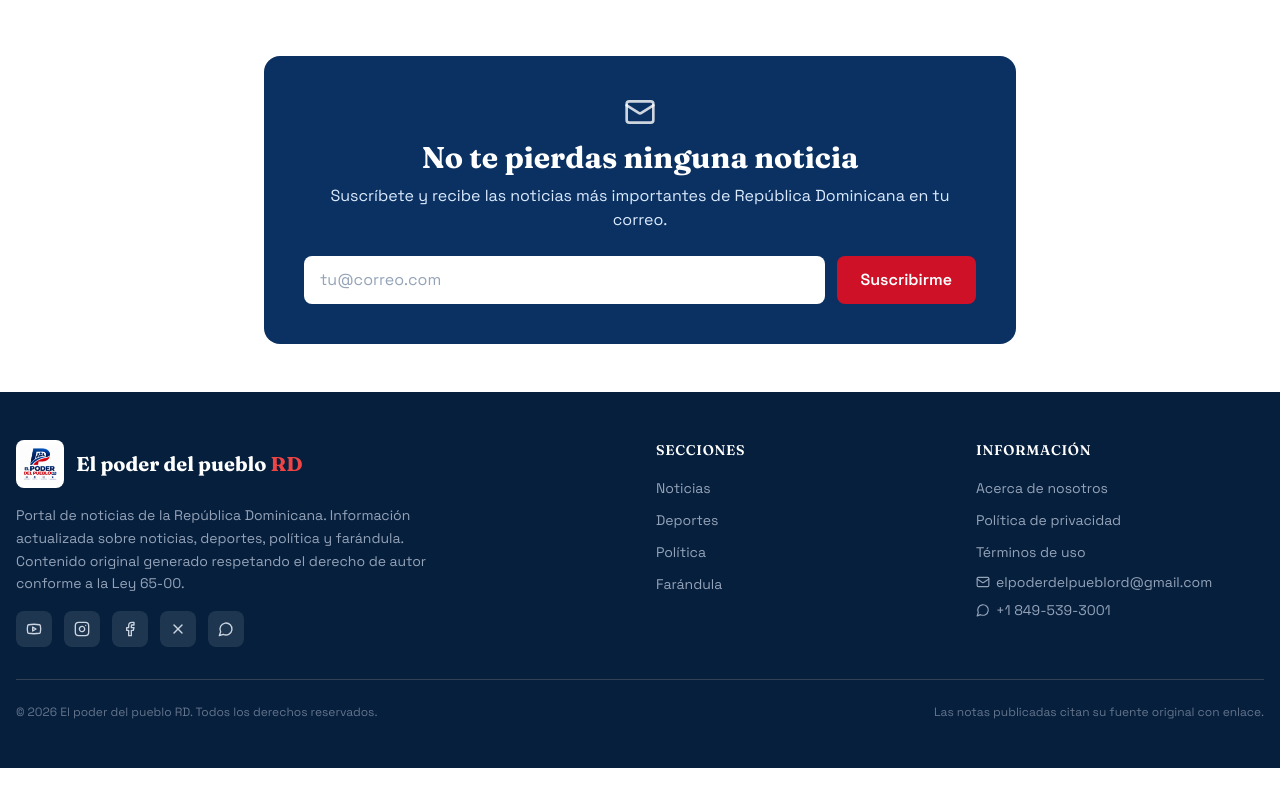
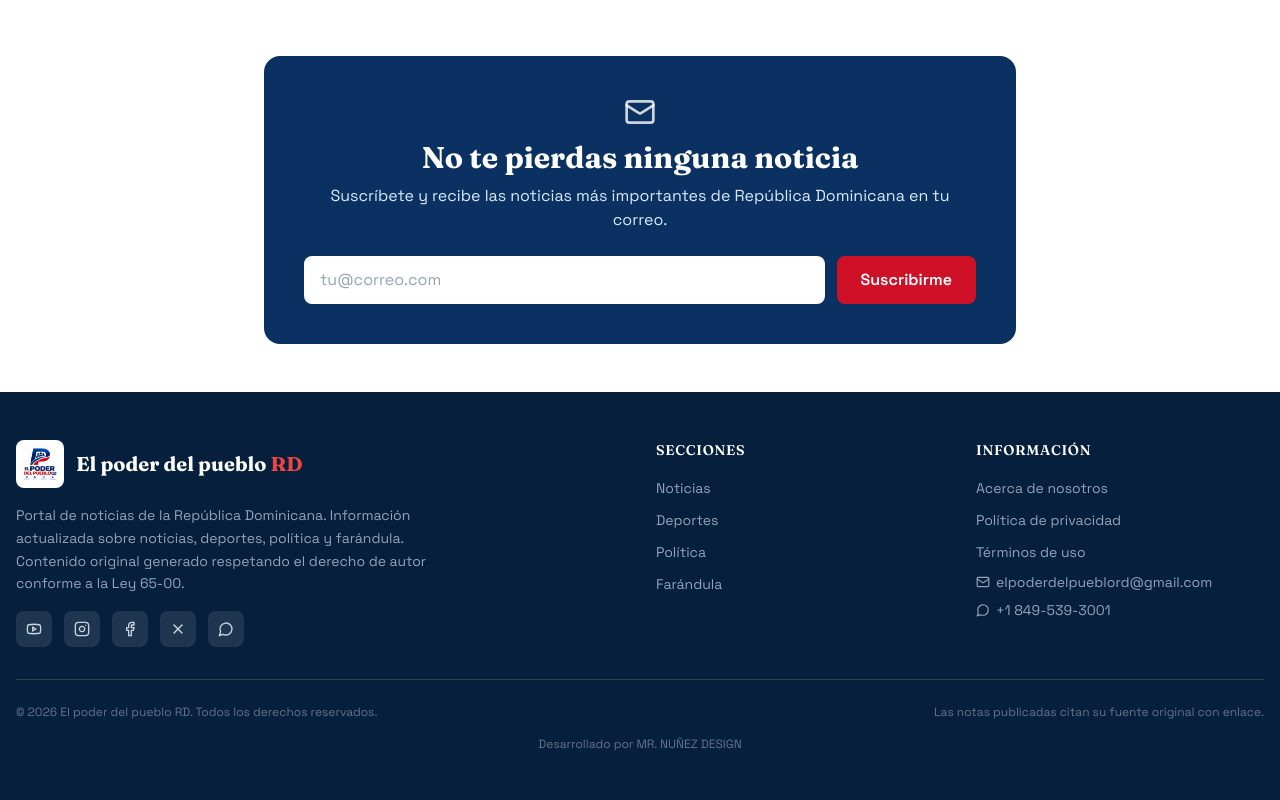
Before and after one commit to aberciord/web-de-noticias-rd, a React (Vite) app: page /terminos in a window 1280 px wide. Shown: the part 1501-2301 px from the top of the page. Before the commit the page ends 2269 px from the top, so only its background shows below. Built offline with nearby package versions, Linux system fonts and the light colour scheme; no server answers; the database is empty.

Commit message:
Agrega créditos del desarrollador en el footer
Enlaza "Desarrollado por MR. NUÑEZ DESIGN" al WhatsApp de contacto.

Co-Authored-By: Claude Sonnet 5 <noreply@anthropic.com>

```diff
--- a/src/components/public/PublicLayout.tsx
+++ b/src/components/public/PublicLayout.tsx
@@ -372,6 +372,16 @@ export default function PublicLayout({ children }: PublicLayoutProps) {
                 : 'Las notas publicadas citan su fuente original con enlace.'}
             </p>
           </div>
+          <div className="mt-4 flex justify-center">
+            <a
+              href="https://wa.me/18494473001"
+              target="_blank"
+              rel="noopener noreferrer"
+              className="text-xs text-slate-500 hover:text-white transition-colors"
+            >
+              Desarrollado por MR. NUÑEZ DESIGN
+            </a>
+          </div>
         </div>
       </footer>
     </div>
```
